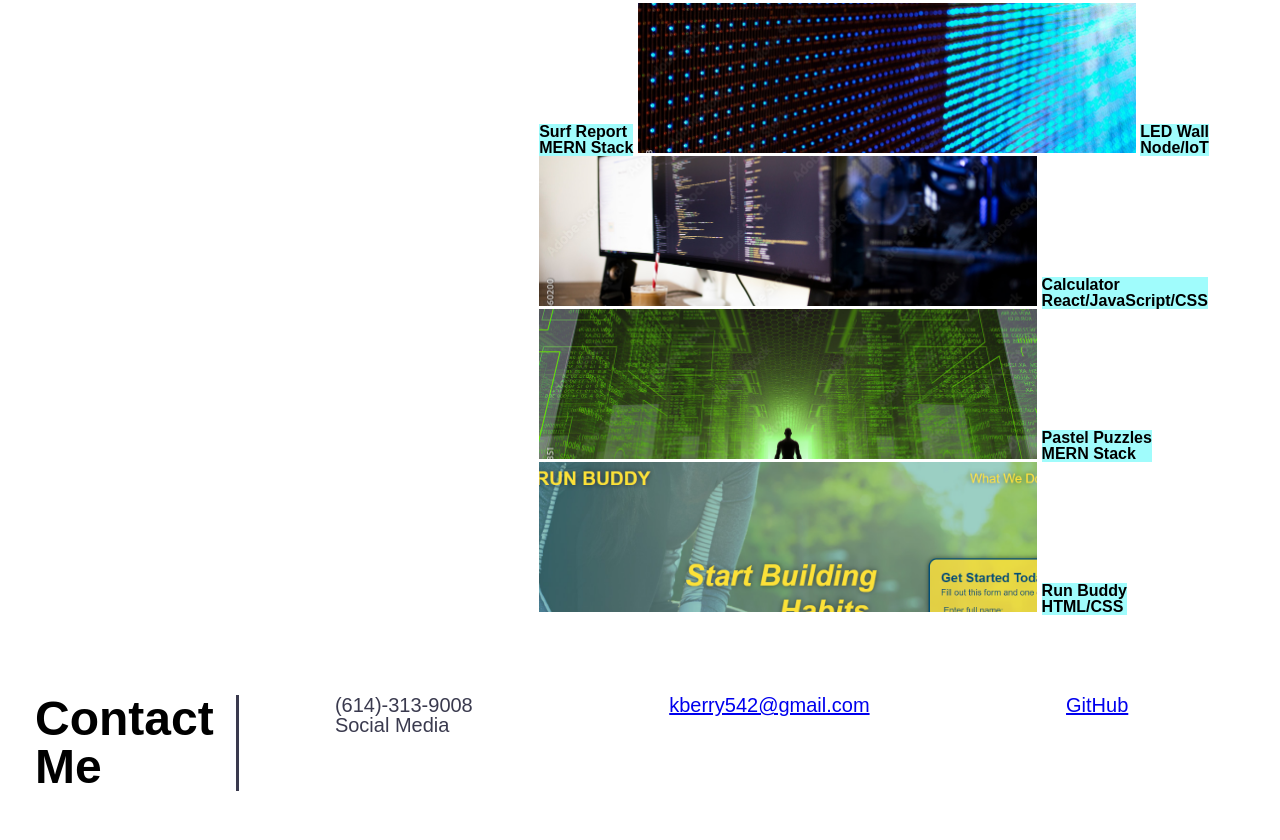
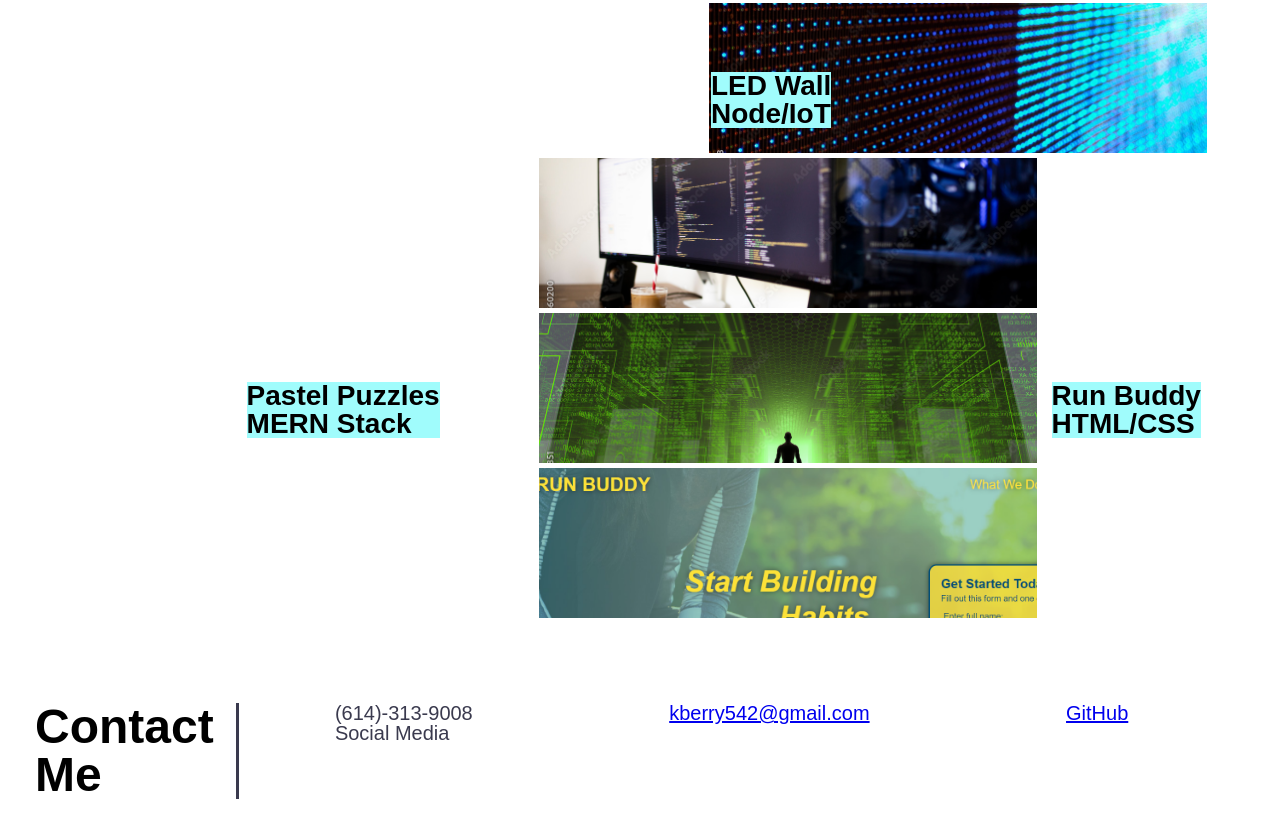
Before and after one commit to KGBerry542/02-Kelbeys-Portfolio, a plain HTML site: page index.html in a window 1280 px wide. Shown: the part 1208-2048 px from the top of the page. Drawn offline with Linux system fonts and the light colour scheme.

Commit message:
moving work subtitles overtop their images

```diff
--- a/assets/css/style.css
+++ b/assets/css/style.css
@@ -86,6 +86,37 @@ h6 {
   display: inline-block;
   width: auto;
   background-color: rgb(160, 252, 252);
+  font-size: 175%;
+}
+
+.surfSubtitle {
+  position: relative;
+  right: 1000px;
+  bottom: 30px;
+}
+
+.ledSubtitle {
+  position: relative;
+  right: 500px;
+  bottom: 30px;
+}
+
+.jsSubtitle {
+  position: relative;
+  left: 510px;
+  bottom: 185px;
+}
+
+.pastelSubtitle {
+  position: relative;
+  right: 795px;
+  bottom: 30px;
+}
+
+.runSubtitle {
+  position: relative;
+  left: 10px;
+  bottom: 185px;
 }
 
 .contactMe {
```
